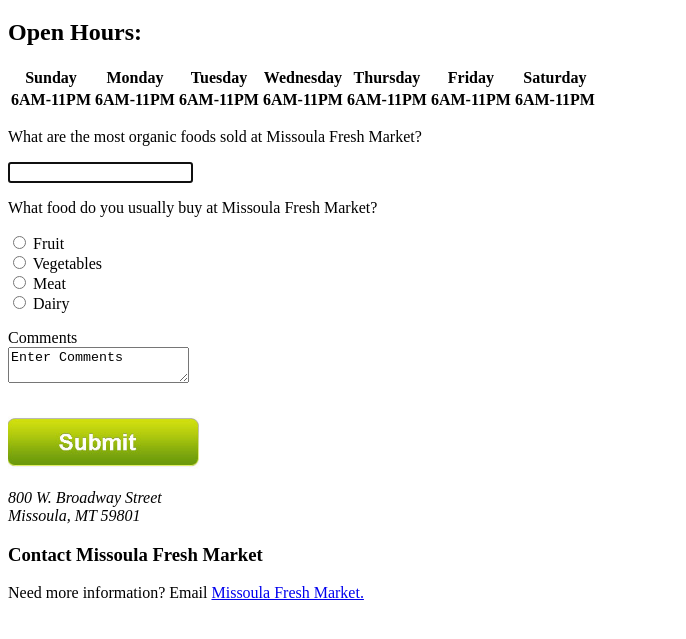
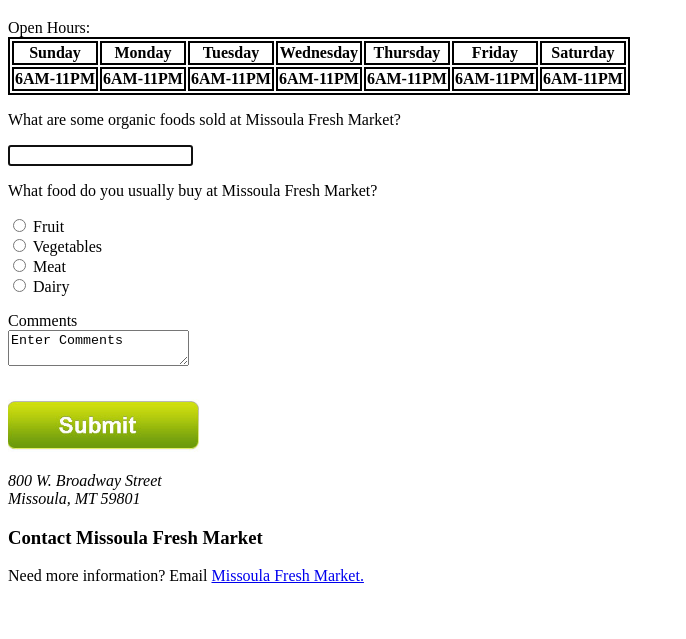
Before and after one commit to gabihar/web-dev-hw, a plain HTML site: page assignment-06/index.html in a window 1280 px wide. Shown: the part 61-700 px from the top of the page, without its empty margins (0-686 px from the left). Drawn offline with Linux system fonts and the light colour scheme.

Commit message:
assignment 6 4 changes

```diff
--- a/assignment-06/index.html
+++ b/assignment-06/index.html
@@ -10,8 +10,13 @@
 
   <body>
     <h1>Missoula Fresh Market</h1>
-
-  <h2>Open Hours:</h2>
+<style>
+table, th, td {
+border:2px solid black;
+padding:2px solid black;
+}
+</style>
+  <caption>Open Hours:</caption>
   <table>
     <tr>
     <th>Sunday</th>
@@ -34,7 +39,7 @@
   </table>
 
 <form action= "https://gabihar.github.io/web-dev-hw/assignment-06" method="post" id="question" class="basic-forms">
-<p>What are the most organic foods sold at Missoula Fresh Market?</p>
+<p>What are some organic foods sold at Missoula Fresh Market?</p>
   <input type="text" name="name" id="test-text" autofocus/>
 <p>What food do you usually buy at Missoula Fresh Market?</p>
 <input type="radio" name="food" value="fruit"/> Fruit
```
